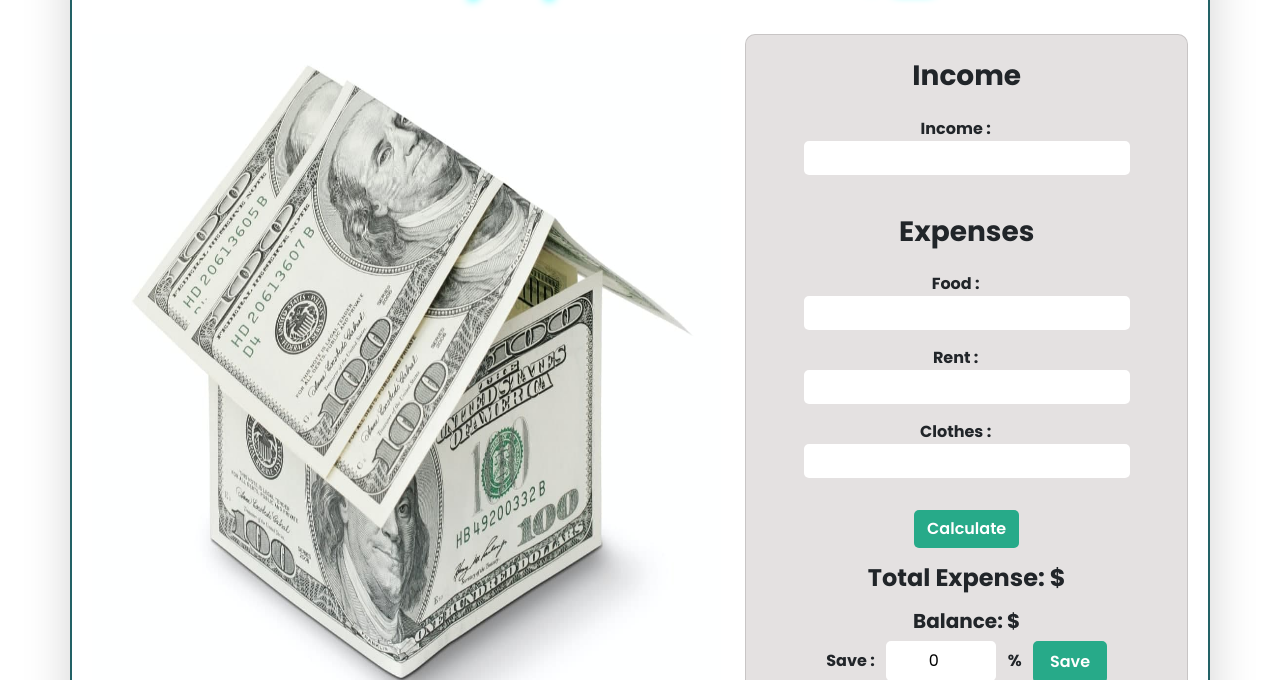
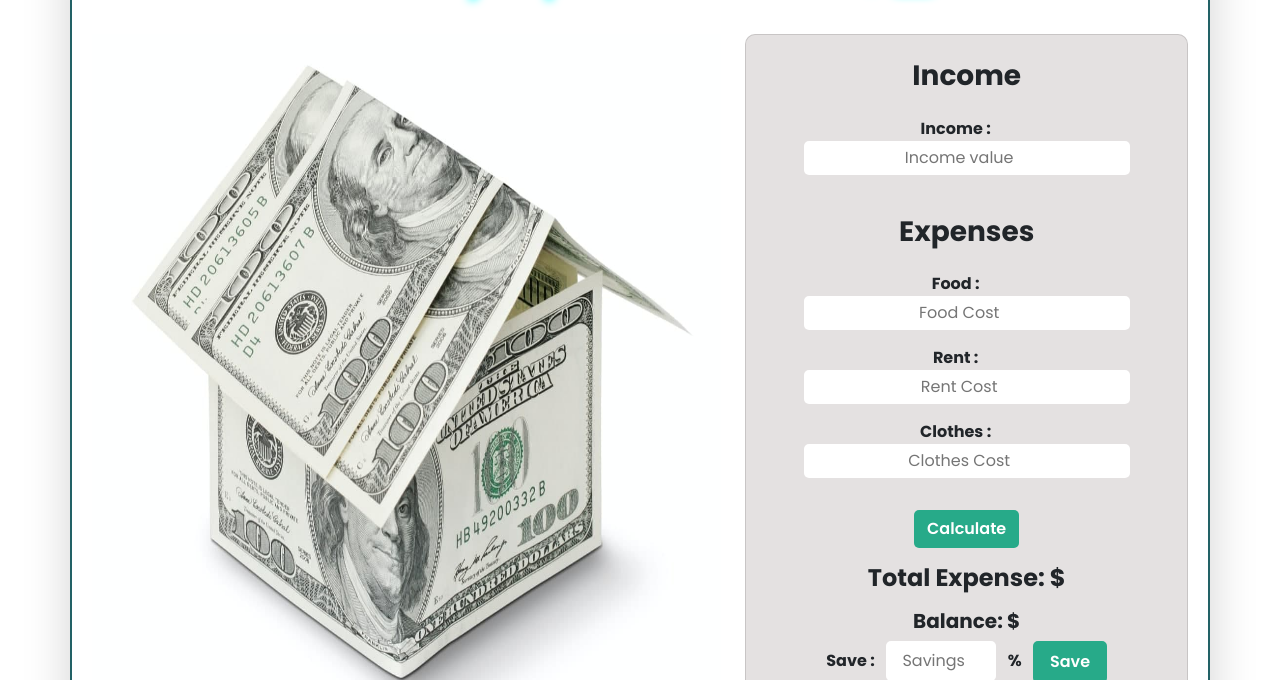
Before and after one commit to AjmirSarker/expensescheck, a plain HTML site: page html/index.html in a window 1280 px wide. Shown: the part 120-800 px from the top of the page. Drawn offline with nearby package versions, Linux system fonts and the light colour scheme.

Commit message:
InShaAllah

```diff
--- a/css/style.css
+++ b/css/style.css
@@ -3,11 +3,12 @@
   box-sizing: border-box;
   font-family: 'Poppins', sans-serif;
 }
-
+/* Designing Container */
 .container {
   border: 2px solid rgb(34, 97, 102);
   border-radius: 15px;
 }
+/* Card Design */
 .card {
   background: #e4e1e1;
   border-radius: 10px;
--- a/html/index.html
+++ b/html/index.html
@@ -4,9 +4,10 @@
     <meta charset="UTF-8">
     <meta http-equiv="X-UA-Compatible" content="IE=edge">
     <meta name="viewport" content="width=device-width, initial-scale=1.0">
-    <title>My Expense Tracker</title>
+    <title>Money House</title>
     <link href="https://cdn.jsdelivr.net/npm/bootstrap@5.0.2/dist/css/bootstrap.min.css" rel="stylesheet" integrity="sha384-EVSTQN3/azprG1Anm3QDgpJLIm9Nao0Yz1ztcQTwFspd3yD65VohhpuuCOmLASjC" crossorigin="anonymous">
     <link rel="stylesheet" href="/css/style.css">
+    <link rel="shortcut icon" href="/resources/icon.jfif" type="image/x-icon">
 </head>
 <body class="">
     <section class="container my-5 shadow-lg ">
@@ -22,11 +23,11 @@
                 <!-- form part -->
                 <div class="form text-center card h-100 w-100">
                     <h3 class="my-4 fw-bolder">Income</h3>
-                    <p > <span class="box fw-bold">Income : </span><input type="number" name="" value="" required id="income-input" class="text-center"  onkeyup="CheckInput('income-input')" /></p>
+                    <p > <span class="box fw-bold">Income : </span><input type="number" name="" value="" required id="income-input" placeholder="Income value" class="text-center"  onkeyup="CheckInput('income-input')" /></p>
                     <h3 class="my-4 fw-bolder">Expenses</h3>
-                    <p > <span class="box fw-bold"> Food : </span> <input type="number" name="" value=""required id="food-input" class="text-center"  onkeyup="CheckInput('food-input')"  /></p>
-                    <p > <span class="box fw-bold"> Rent : </span><input type="number" name="" value=""required id="rent-input" class="text-center"   onkeyup="CheckInput('rent-input')" /> </p>
-                    <p > <span class="box fw-bold"> Clothes : </span> <input type="number" name="" required id="clothes-input" class="text-center"   onkeyup="CheckInput('clothes-input')" /> </p>
+                    <p > <span class="box fw-bold"> Food : </span> <input type="number" name="" value=""required id="food-input" placeholder="Food Cost" class="text-center"  onkeyup="CheckInput('food-input')"  /></p>
+                    <p > <span class="box fw-bold"> Rent : </span><input type="number" name="" value=""required id="rent-input" placeholder="Rent Cost" class="text-center"   onkeyup="CheckInput('rent-input')" /> </p>
+                    <p > <span class="box fw-bold"> Clothes : </span> <input type="number" name="" placeholder="Clothes Cost" required id="clothes-input" class="text-center"   onkeyup="CheckInput('clothes-input')" /> </p>
                     <!-- Giving Error Part -->
                     <p  class="fw-bold" id = "W_msg" style="display: none;color: red;"   > <span id="ok"></span> value is wrong</p>
                     <!-- Calculate Expenses Button -->
@@ -37,7 +38,7 @@
                     <p class="fw-bold" id="worstspend" style="display: none;color: red;">Total Expenses is greater than Total Income</p>
                     <h5 class="my-2 fw-bolder">Balance: $  <span id="balance"></span></h5>
                     <p class="fw-bold" >
-                      Save : <input class="w-25 py-2 ms-2 text-center" type="number" id="saving" value="0" onkeyup="CheckInput('saving')"  /> <span class="mx-2 "> %</span>
+                      Save : <input class="w-25 py-2 ms-2 text-center" placeholder="Savings" type="number" id="saving" value="" onkeyup="CheckInput('saving')"  /> <span class="mx-2 "> %</span>
                       <!-- Saving Calculate Button -->
                       <button class="btn btn-1 py-2 px-3" onclick="SavingAmount()">Save</button>
                     </p>
--- a/js/script.js
+++ b/js/script.js
@@ -13,6 +13,7 @@ function CheckInput(a) {
     }
   }
 }
+//For Return the desired input Value
 function ReturnIncomevalue() {
 
   return document.getElementById('income-input').value;
@@ -30,6 +31,7 @@ function ReturnClothesCost(){
 function ReturnSavingInputValue(){
   return document.getElementById('saving').value;
 }
+// For Checking Empty Field Input
 function EmptyCheck(receive){
   if(receive){
     document.getElementById("empty").style.display="block"
@@ -79,17 +81,11 @@ function SavingAmount() {
 
   let Balancesure = parseFloat(document.getElementById('balance').innerText);
   let remaining = parseFloat(Balancesure - savingCal);
-  if(ReturnSavingInputValue == "0"){
+  if(ReturnSavingInputValue()== ""){
 EmptyCheck(true)
 
   }
  else{
-  // let savingvalue = parseFloat(document.getElementById('saving').value);
-  // let incomevalue = ReturnIncomevalue();
-  // let savingCal = parseFloat((incomevalue * savingvalue) / 100);
-
-  // let Balancesure = parseFloat(document.getElementById('balance').innerText);
-  // let remaining = parseFloat(Balancesure - savingCal);
   if (Balancesure >= savingCal && remaining >= 0) {
     document.getElementById('saveamount').innerText = savingCal;
     document.getElementById('remainingbalance').innerText = remaining;
```
Also changed, not shown: resources/icon.jfif (added).
